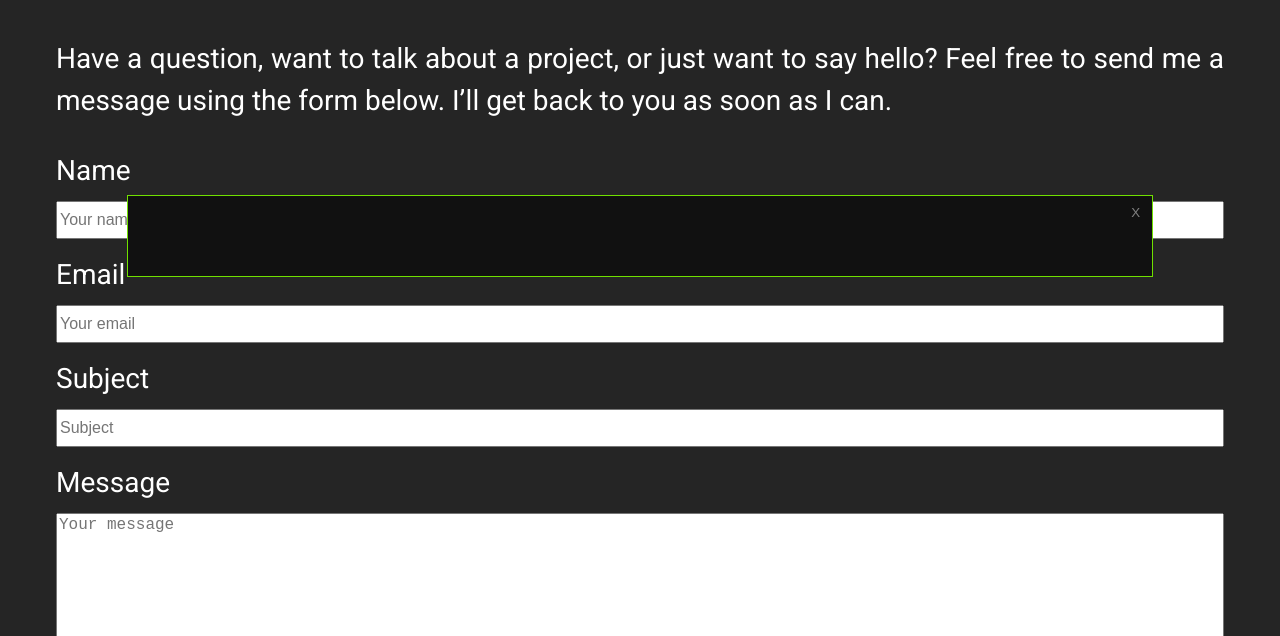
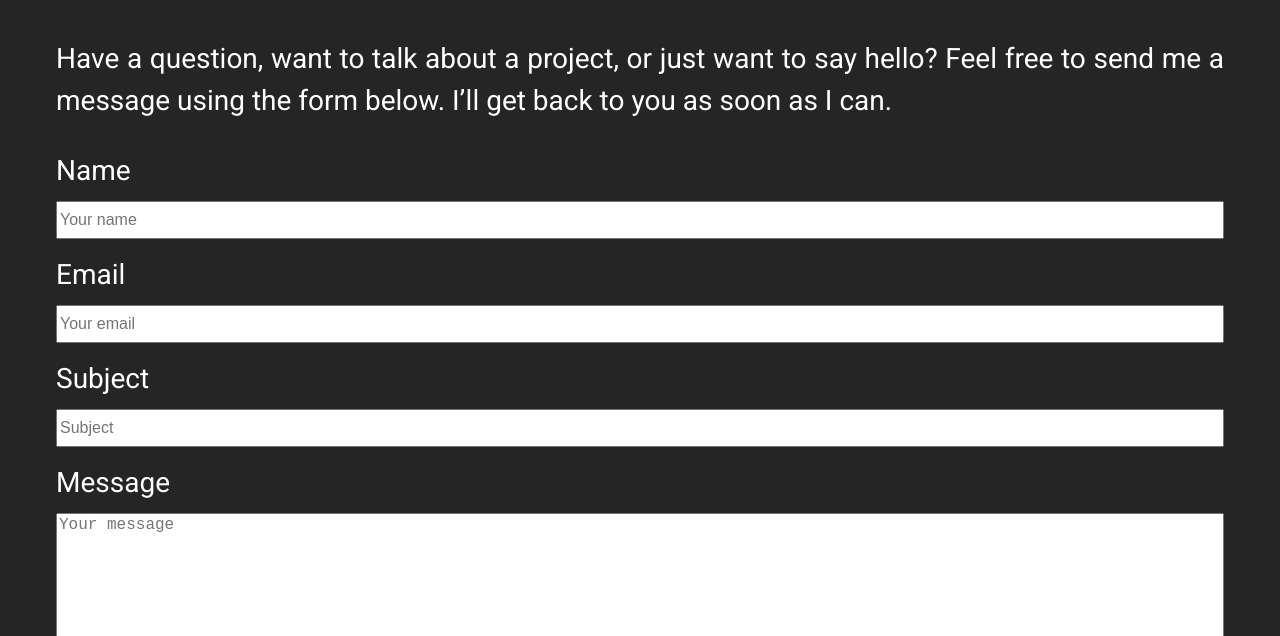
Before and after one commit to Georgin-codes/Portfolio, a website: page public/contact.html in a window 1280 px wide. Shown: the part 164-800 px from the top of the page. Drawn offline with Linux system fonts and the light colour scheme.

Commit message:
fix: improve response handling UI of contact page

```diff
--- a/public/css/contact.css
+++ b/public/css/contact.css
@@ -153,7 +153,7 @@ header h1{
     left: 0;
     right:0;
     margin: auto;
-    display:bock;
+    display:none;
 
 }
 
```
